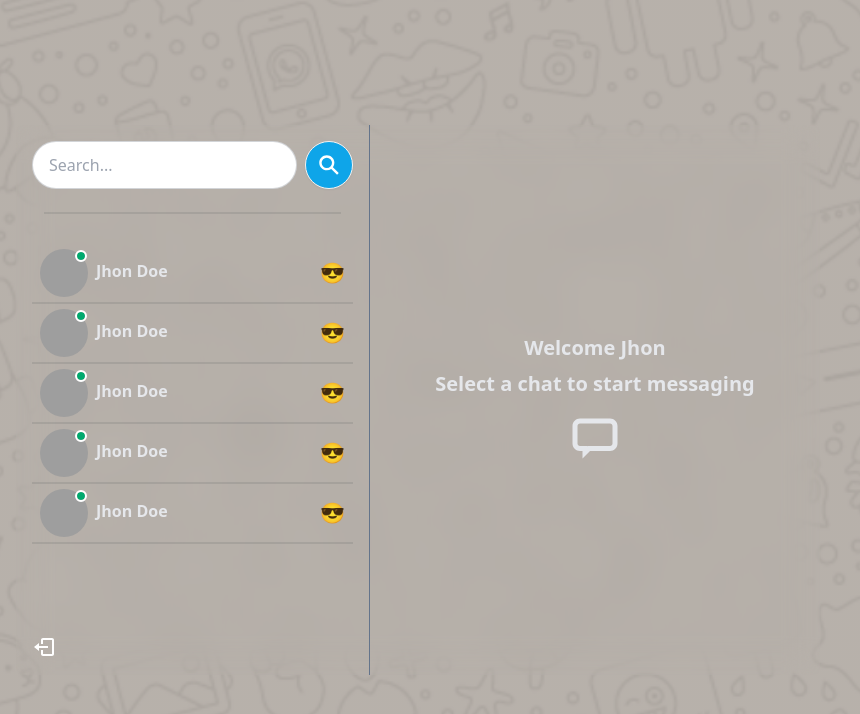
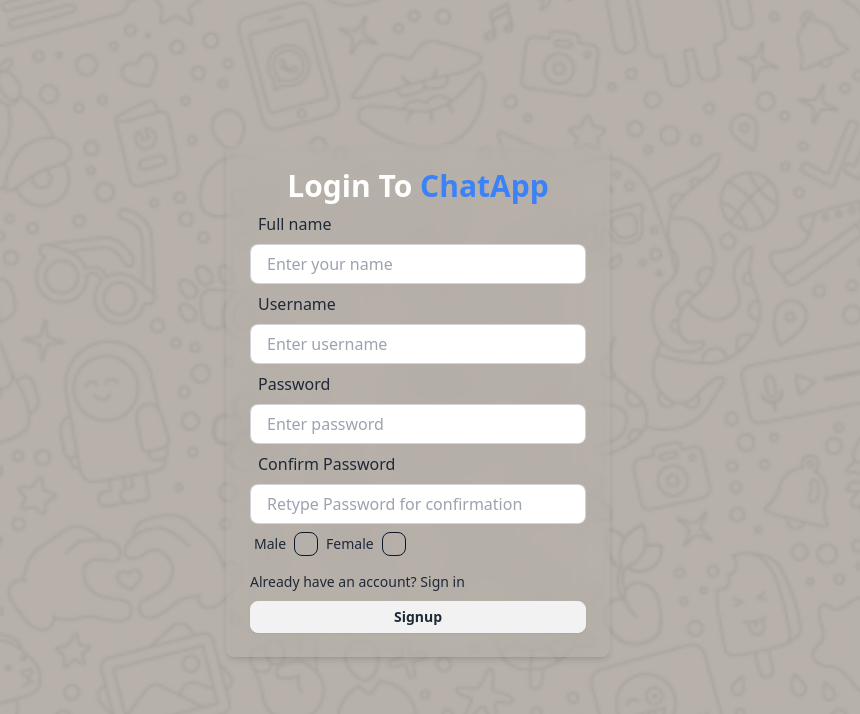
Before and after one commit to mohammad-kh1/mern-chat-app, a React (Vite) app in the folder frontend/: page /signup in a window 1280 px wide. Shown: the top 714 px of the page, without its empty margins (222-1082 px from the left). Built offline with nearby package versions, Linux system fonts and the light colour scheme; grey boxes are pictures that could not be loaded.

Commit message:
pages route

```diff
--- a/frontend/src/App.jsx
+++ b/frontend/src/App.jsx
@@ -2,13 +2,18 @@
 import Login from './pages/login/Login'
 import Signup from './pages/signup/Signup'
 import Home from './pages/home/Home'
+import { Route, Routes } from 'react-router-dom'
 
 function App() {
   const [count, setCount] = useState(0)
 
   return (
     <div className='p-4 h-screen flex items-center justify-center'>
-      <Home />
+      <Routes>
+        <Route path='/login' element={<Login />} />
+        <Route path='/signup' element={<Signup />} />
+        <Route path='/' element={<Home />} />
+      </Routes>
     </div>
   )
 }
--- a/frontend/src/main.jsx
+++ b/frontend/src/main.jsx
@@ -2,9 +2,12 @@
 import { createRoot } from 'react-dom/client'
 import App from './App.jsx'
 import './index.css'
+import { BrowserRouter } from 'react-router-dom'
 
 createRoot(document.getElementById('root')).render(
   <StrictMode>
-    <App />
+    <BrowserRouter>
+      <App />
+    </BrowserRouter>
   </StrictMode>,
 )
--- a/frontend/src/pages/login/Login.jsx
+++ b/frontend/src/pages/login/Login.jsx
@@ -1,6 +1,8 @@
 import React from 'react'
+import { useNavigate } from 'react-router-dom';
 
 const Login = () => {
+    const navigate = useNavigate();
   return (
     <div className='flex flex-col items-center justify-center min-w-96 mx-auto '>
         <div className='w-full p-6 rounded-lg shadow-md bg-gray-400 bg-clip-padding backdrop-filter backdrop-blur-lg bg-opacity-0'>
@@ -13,15 +15,15 @@
                     <label className='label p-2'>
                         <span className='text-base label-text'>Username</span>
                     </label>
-                    <input type="text" name="" className='w-full input input-bordered h-10' placeholder='Enter username' id="" />
+                    <input type="text" name="" className='w-full input input-bordered h-10' placeholder='Enter username'   />
                 </div>
                 <div>
                     <label className='label p-2'>
                         <span className='text-base label-text'>Password</span>
                     </label>
-                    <input type="password" name="" className='w-full input input-bordered h-10' placeholder='Enter password' id="" />
+                    <input type="password" name="" className='w-full input input-bordered h-10' placeholder='Enter password'   />
                 </div>
-                <a href="#" className='text-sm hover:underline hover:text-blue-600 mt-2 inline-block' >
+                <a onClick={()=>{navigate("/signup")}} className='text-sm cursor-pointer hover:underline hover:text-blue-600 mt-2 inline-block' >
                     {"Don't have an account? Sign up"}
                 </a>
                 <div>
--- a/frontend/src/pages/signup/GenderCheckbox.jsx
+++ b/frontend/src/pages/signup/GenderCheckbox.jsx
@@ -1,18 +1,18 @@
 import React from 'react'
 
-const GenderCheckbox = () => {
+const GenderCheckbox = ({onCheckboxChange , selectedGender}) => {
   return (
     <div className='flex '>
         <div className='form-control'>
-            <label className={'label gap-2 cursor-pointer'}>
+            <label className={`label gap-2 cursor-pointer ${selectedGender === "male" ? "selected" : ""}` }>
                 <span className='label-text'>Male</span>
-                <input type="checkbox" className='checkbox border-slate-900' />
+                <input type="checkbox" className='checkbox border-slate-900' checked={selectedGender === "male"} onChange={()=> onCheckboxChange("male")} />
             </label>
         </div>
         <div className='form-control'>
-        <label className={'label gap-2 cursor-pointer'}>
+        <label className={`label gap-2 cursor-pointer ${selectedGender === "female" ? "selected" : ""}` }>
                 <span className='label-text'>Female</span>
-                <input type="checkbox" className='checkbox border-slate-900' />
+                <input type="checkbox" className='checkbox border-slate-900' checked={selectedGender === "female"} onChange={()=> onCheckboxChange("female")} />
             </label>
         </div>
     </div>
--- a/frontend/src/pages/signup/Signup.jsx
+++ b/frontend/src/pages/signup/Signup.jsx
@@ -1,7 +1,26 @@
-import React from 'react'
+import React, { useState } from 'react'
 import GenderCheckbox from './GenderCheckbox'
+import { useNavigate } from 'react-router-dom'
 
 const Signup = () => {
+    const navigate = useNavigate();
+    const [inputs, setInputs] = useState({
+        username: '',
+        fullName:'',
+        password: '',
+        confirmPassword: '',
+        gender: '',
+    });
+
+    const handleSubmit = (e) => {
+        e.preventDefault();
+        console.log(inputs)
+    }
+
+    const handleCheckboxChange = (gender) => {
+        setInputs({...inputs, gender });
+    }
+
   return (
     <div className='flex flex-col items-center justify-center min-w-96 mx-auto '>
         <div className='w-full p-6 rounded-lg shadow-md bg-gray-400 bg-clip-padding backdrop-filter backdrop-blur-lg bg-opacity-0'>
@@ -9,35 +28,35 @@
                 Login To
                 <span className='text-blue-500'> ChatApp</span>
             </h1>
-            <form action="">
+            <form action="" onSubmit={handleSubmit}>
                 <div>
                     <label className='label p-2'>
                         <span className='text-base label-text'>Full name</span>
                     </label>
-                    <input type="text" name="" className='w-full input input-bordered h-10' placeholder='Enter your name' id="" />
+                    <input type="text" value={inputs.fullName} onChange={(e)=>{setInputs({...inputs , fullName:e.target.value})}} name="" className='w-full input input-bordered h-10' placeholder='Enter your name'   />
                 </div>
                 <div>
                     <label className='label p-2'>
                         <span className='text-base label-text'>Username</span>
                     </label>
-                    <input type="text" name="" className='w-full input input-bordered h-10' placeholder='Enter username' id="" />
+                    <input type="text" name="" value={inputs.username} onChange={(e)=>{setInputs({...inputs , username:e.target.value})}} className='w-full input input-bordered h-10' placeholder='Enter username'   />
                 </div>
                 <div>
                     <label className='label p-2'>
                         <span className='text-base label-text'>Password</span>
                     </label>
-                    <input type="password" name="" className='w-full input input-bordered h-10' placeholder='Enter password' id="" />
+                    <input type="password" value={inputs.password} onChange={(e)=>{setInputs({...inputs , password:e.target.value})}} name="" className='w-full input input-bordered h-10' placeholder='Enter password'   />
                 </div>
                 <div>
                     <label className='label p-2'>
                         <span className='text-base label-text'>Confirm Password</span>
                     </label>
-                    <input type="password" name="" className='w-full input input-bordered h-10' placeholder='Retype Password for confirmation' id="" />
+                    <input type="password" value={inputs.confirmPassword} onChange={(e)=>{setInputs({...inputs , confirmPassword:e.target.value})}} name="" className='w-full input input-bordered h-10' placeholder='Retype Password for confirmation'   />
                 </div>
 
-                <GenderCheckbox />
+                <GenderCheckbox onCheckboxChange={handleCheckboxChange} selectedGender={inputs.gender} />
 
-                <a href="#" className='text-sm hover:underline hover:text-blue-600 mt-2 inline-block' >
+                <a onClick={()=>{navigate("/login")}} className='text-sm hover:underline cursor-pointer hover:text-blue-600 mt-2 inline-block' >
                     {"Already have an account? Sign in"}
                 </a>
                 <div>
--- a/package.json
+++ b/package.json
@@ -11,6 +11,7 @@
   "author": "",
   "license": "ISC",
   "dependencies": {
-    "react-icons": "^5.3.0"
+    "react-icons": "^5.3.0",
+    "react-router-dom": "^6.27.0"
   }
 }
```
Also changed, not shown: 1 other file (tests, documents, lock files or other folders).
